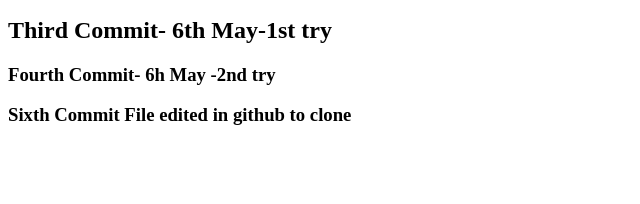
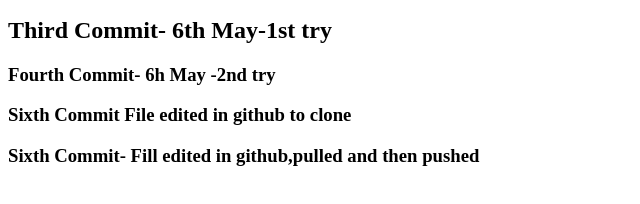
Before and after one commit to Shibly28/testgit-firstproject, a plain HTML site: page index.html in a window 1280 px wide. Shown: the part 110-314 px from the top of the page, without its empty margins (0-640 px from the left). Drawn offline with Linux system fonts and the light colour scheme.

Commit message:
Sixth Commit- pull,push

```diff
--- a/index.html
+++ b/index.html
@@ -11,5 +11,7 @@
     <h2>Third Commit- 6th May-1st try</h2>
     <h3>Fourth Commit- 6h May -2nd try</h3>
     <h3>Sixth Commit File edited in github to clone</h3>
+    <h3>Sixth Commit- Fill edited in github,pulled and then pushed</h3>
+
 </body>
 </html>
```
